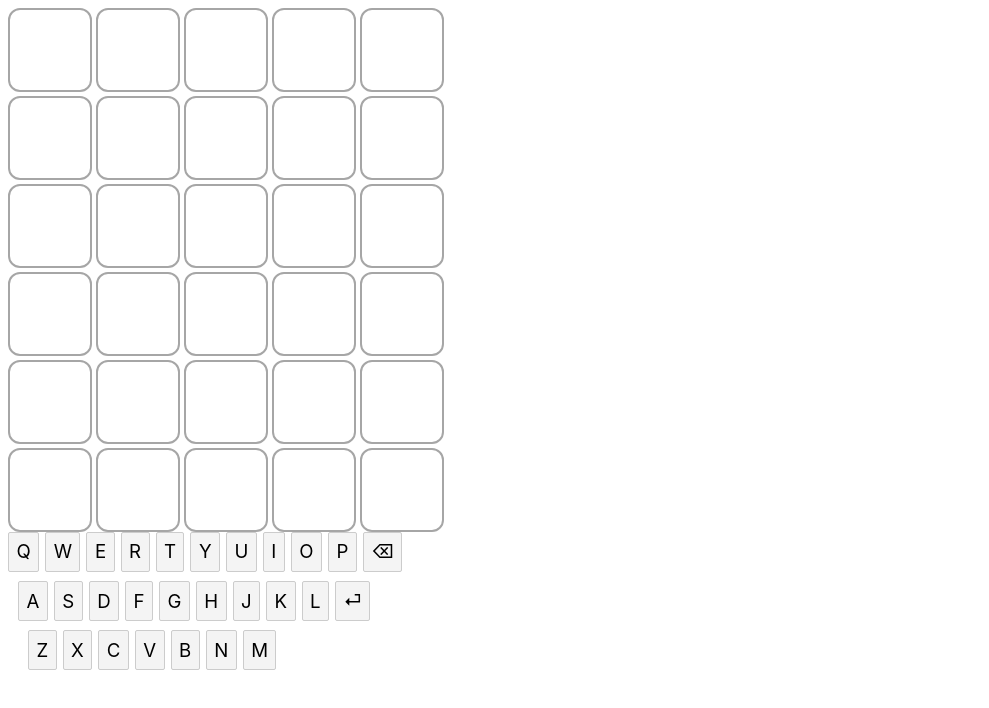
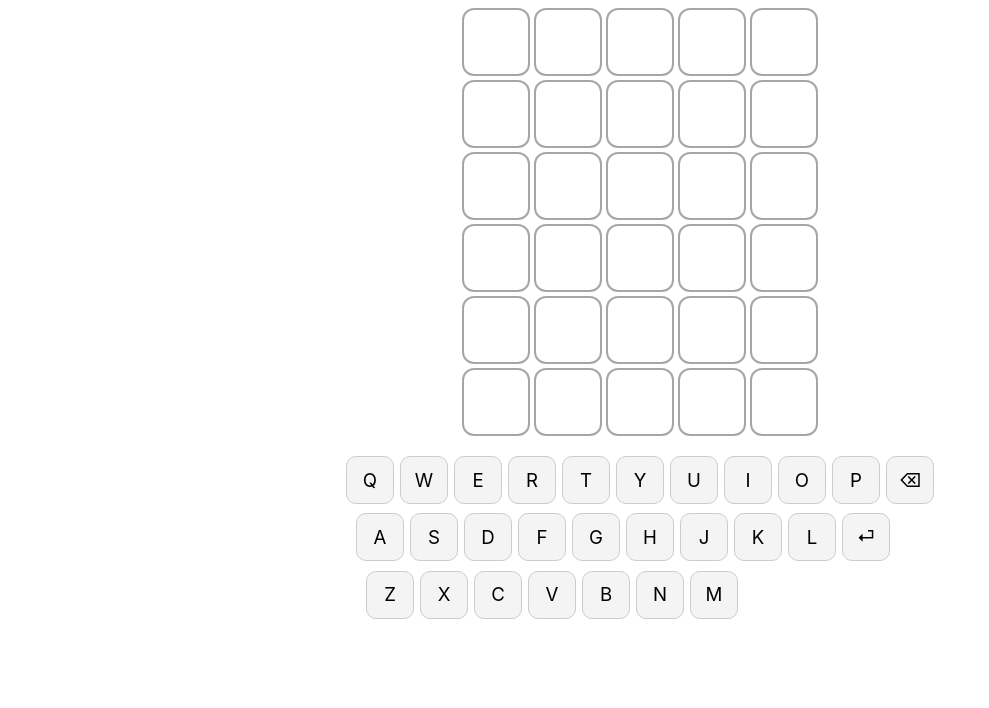
Before and after one commit to dapine/wordle, a Svelte app: page / in a window 1280 px wide. Shown: the top 708 px of the page, without its empty margins (0-989 px from the left). Built offline with nearby package versions, Linux system fonts and the light colour scheme.

Commit message:
Centering things

```diff
--- a/src/components/CharacterBox.svelte
+++ b/src/components/CharacterBox.svelte
@@ -16,8 +16,8 @@
 
 <style>
   :root {
-    --width: 5rem;
-    --height: 5rem;
+    --width: 4rem;
+    --height: 4rem;
   }
 
   div {
@@ -26,7 +26,7 @@
     width: var(--width);
     height: var(--height);
     text-align: center;
-    font-size: 30pt;
+    font-size: 24pt;
     line-height: var(--height);
     color: white;
   }
--- a/src/components/Game.svelte
+++ b/src/components/Game.svelte
@@ -109,6 +109,7 @@
 	{#if gameState === "Lose"}
 		<h1>Oh no!</h1>
 	{/if}
+	<div class="grid">
 		<div class="container">
 			{#each cellGrid as row}
 				<div class="row">
@@ -118,8 +119,11 @@
 				</div>
 			{/each}
 		</div>
+	</div>
 
+	<div class="container" id="vk">
 		<VirtualKeyboard bind:buffer returnAction={() => applyGuess()} usedCharacters={usedCharacters} />
+	</div>
 </div>
 
 <style>
@@ -132,5 +136,9 @@
     display: flex;
     flex-direction: column;
     gap: 4px;
+		align-items: center;
+  }
+	#vk {
+		margin-top: 20px;
 	}
 </style>
--- a/src/components/Key.svelte
+++ b/src/components/Key.svelte
@@ -27,6 +27,9 @@
 <style>
   button {
     font-size: 14pt;
+		border-radius: 10px;
+		min-width: 3rem;
+		min-height: 3rem;
   }
 	/* XXX: this is also used in `CharacterBox` component */
 	/* make one unique style instance visible to both components */
```
Lines whose indentation alone changed are shown as unchanged.
